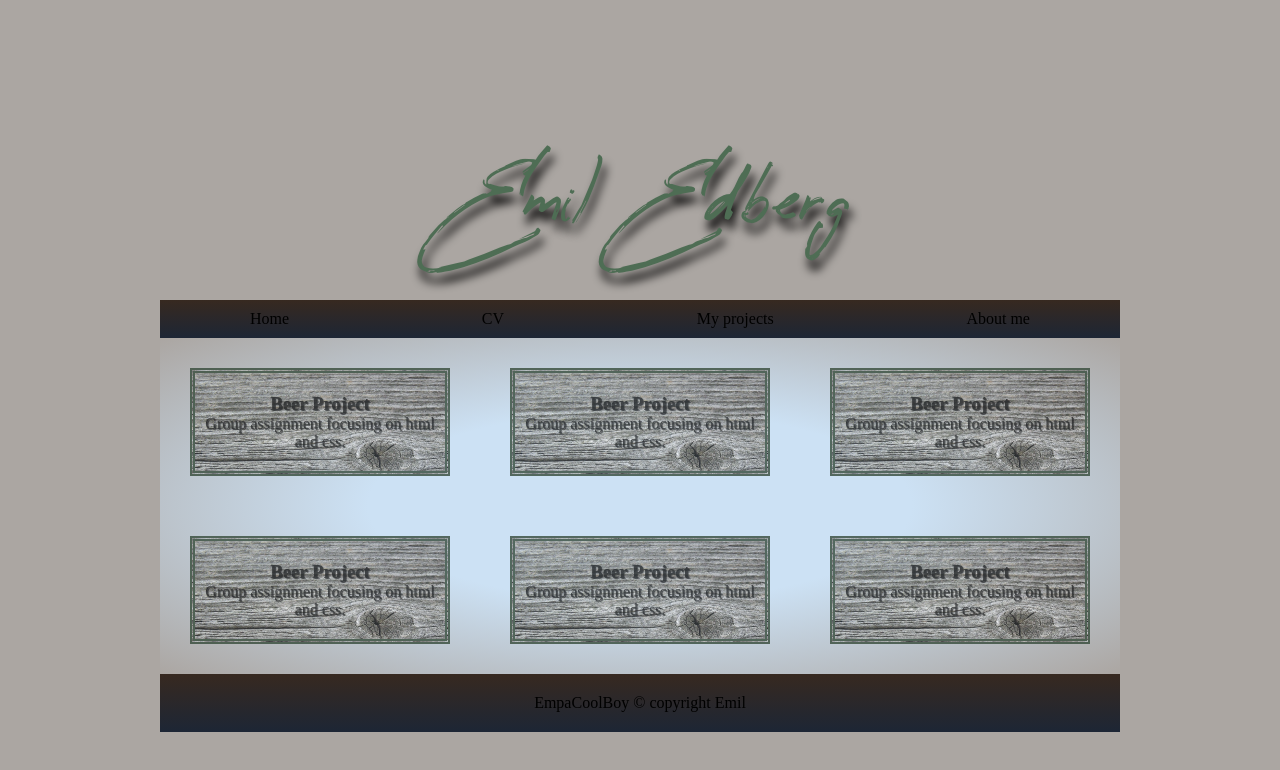
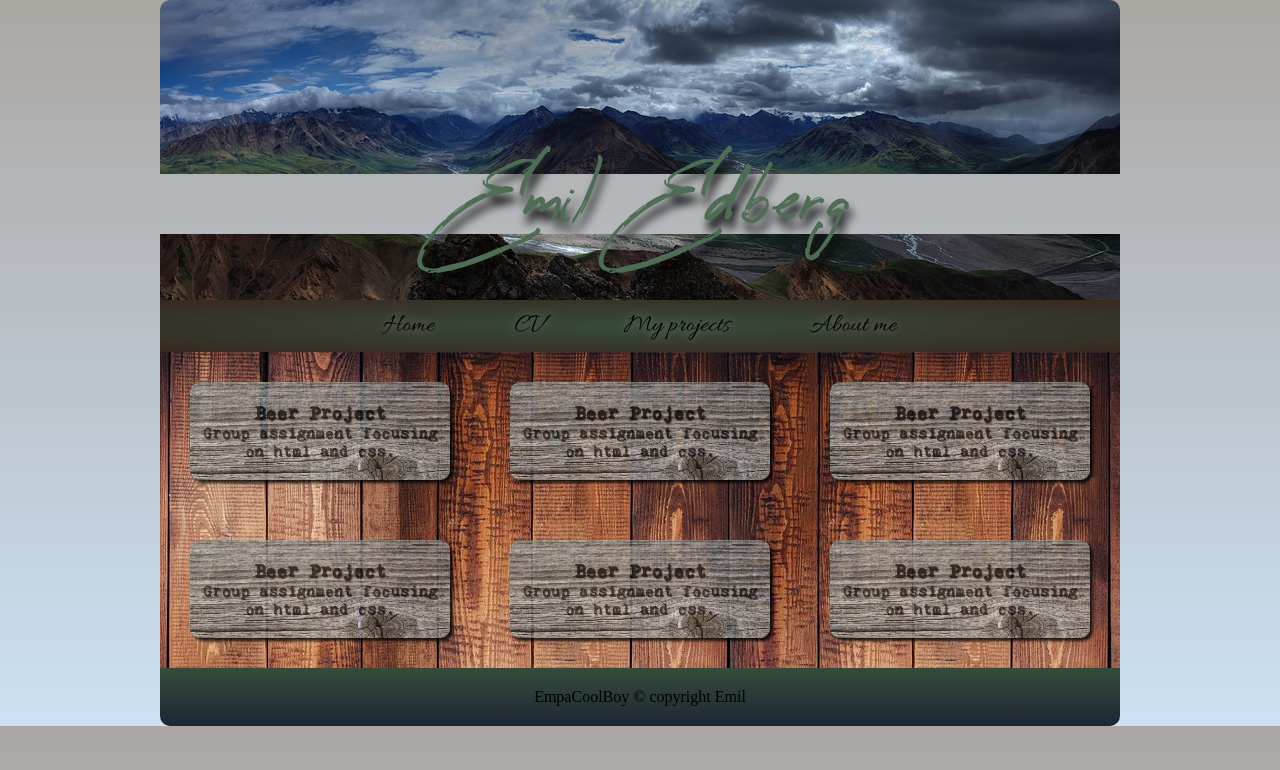
Before and after one commit to EmilEmail/myprojects, a plain HTML site: page index.html in a window 1280 px wide. Drawn offline with Linux system fonts and the light colour scheme.

Commit message:
update css, html

```diff
--- a/index.html
+++ b/index.html
@@ -18,16 +18,16 @@
 
             <ul class="nav-btn">
                 <li>
-                    <a href="#">Home</a>
+                    <a href="#" class="home-btn">Home</a>
                 </li>
                 <li>
-                    <a href="#">CV</a>
+                    <a href="#" class="cv-btn">CV</a>
                 </li>
                 <li>
-                    <a href="#">My projects</a>
+                    <a href="#" class="projects-btn">My projects</a>
                 </li>
                 <li>
-                    <a href="#">About me</a>
+                    <a href="#" class="about-btn">About me</a>
                 </li>
             </ul>
 
--- a/style.css
+++ b/style.css
@@ -2,14 +2,23 @@
     font-family: ReeyFont;
   src: url(fonts/Reey-Regular.otf);
 }
+@font-face {
+    font-family: AlluraFont;
+  src: url(fonts/Allura-Regular.otf);
+}
+@font-face {
+    font-family: HVDFont;
+  src: url(fonts/Kingthings_Trypewriter_2.ttf);
+}
 
 :root {
-    --mainColor: rgb(29, 38, 53);
-    --secondaryColor: rgb(55, 41, 32);
-    --thirdColor: rgb(54, 75, 58);
-    --fourthColor: rgb(204, 225, 244);
-    --fifthColor: rgb(171, 166, 162);
-    --gradientColor: linear-gradient(to right, rgb(171, 166, 162), rgb(29, 38, 53));
+    --color1: rgb(29, 38, 53);
+    --color2: rgb(55, 41, 32);
+    --color3: rgb(54, 75, 58);
+    --color4: rgb(204, 225, 244);
+    --color5: rgb(171, 166, 162);
+    --color6: rgb(78, 109, 84);
+    --color7: linear-gradient(to right, rgb(171, 166, 162), rgb(29, 38, 53));
 }
 
 * {
@@ -22,8 +31,7 @@ a {
     text-decoration: none;
 }
 body {
-    /* background-image: linear-gradient(var(--fifthColor), var(--fourthColor)); */
-    background-color: var(--fifthColor);
+    background-image: linear-gradient(var(--color5), var(--color4));
 }
 
 
@@ -41,9 +49,12 @@ body {
 /**************HEADER*******************/
 
 .header {
-    background-image: url('img/header-img.jpg');
+    background-image: url('img/header-img2.png');
+    background-size: cover;
     height: 300px;
     display: grid;
+    border-top-left-radius: 10px;
+    border-top-right-radius: 10px;
 }
 h1 {
     font-family: ReeyFont;
@@ -54,7 +65,6 @@ h1 {
     text-shadow: black 3px 10px 10px;
     font-weight: 100;
     color: rgb(78, 109, 84);
-    background-color: var(--fifthColor)
 
 
 }
@@ -62,47 +72,64 @@ h1 {
 /*****************NAVBAR*********************/
 
 .navbar {
-    background-image: linear-gradient(var(--secondaryColor), var(--mainColor));
+    /* background-color: var(--color2); */
+    background-image: radial-gradient(var(--color3), var(--color2));
 }
 
 .nav-btn {
     list-style: none;
     display: flex;
-    justify-content: space-between;
+    justify-content: center;
+    font-family: Allurafont;
+    font-size: 2vw;
 }
 .nav-btn li {
     padding: 10px 20px;
 }
 .nav-btn li a {
-    padding: 10px 70px;
+    padding: 10px 20px;
 }
 .nav-btn a {
     color: var(--textColor);
+    text-shadow: grey 0 0 10px;
+
 }
 .nav-btn a:hover {
-    background-color: darkblue;
+    background-image: none;
+    animation-name: button-animation;
+    animation-duration: 4s;
+    text-shadow: white 0 0 10px;
 }
+@keyframes button-animation {
+    from {background-color: var(--color1)};
+    to {background-color: var(--color2)};
+  }
 
 
 /*****************MAIN*********************/
 
 .main {
-    background-image: radial-gradient(var(--fourthColor) 40%, var(--fifthColor));
+    background-image: url('img/main-img2.jpeg');
+    background-size: cover;
     display: grid;
     grid-template-columns: 1fr 1fr 1fr;
     grid-template-rows: auto;
     justify-content: space-around;
     align-items: space-around;
     max-width: 960px;
+    font-family: HVDFont;
+    font-weight: 100;
 }
 
 /***** BUTTONS *****/
 .project-btn {
     margin: 30px;
-    border: 5px double var(--thirdColor);
+    border: 0px double var(--color3);
     background-image: url('img/wooden-button.jpg');
     background-size: cover;
     opacity: .8;
+    border-radius: 10px;
+    box-shadow: black 3px 3px 3px;
 }
 .project-btn:hover {
     opacity: 1;
@@ -126,7 +153,9 @@ h1 {
 /******************FOOTER*******************/
 
 .footer {
-    background-image: linear-gradient(var(--secondaryColor), var(--mainColor));
+    background-image: linear-gradient(var(--color3), var(--color1));
     text-align: center;
     padding: 20px;
+    border-bottom-left-radius: 10px;
+    border-bottom-right-radius: 10px;
 }
```
Also changed, not shown: fonts/Allura-Regular.otf (added), fonts/Kingthings_Trypewriter_2.ttf (added), img/header-img2.png (added), img/main-img.jpg (added), img/main-img2.jpeg (added), img/main-img2.png (added).
